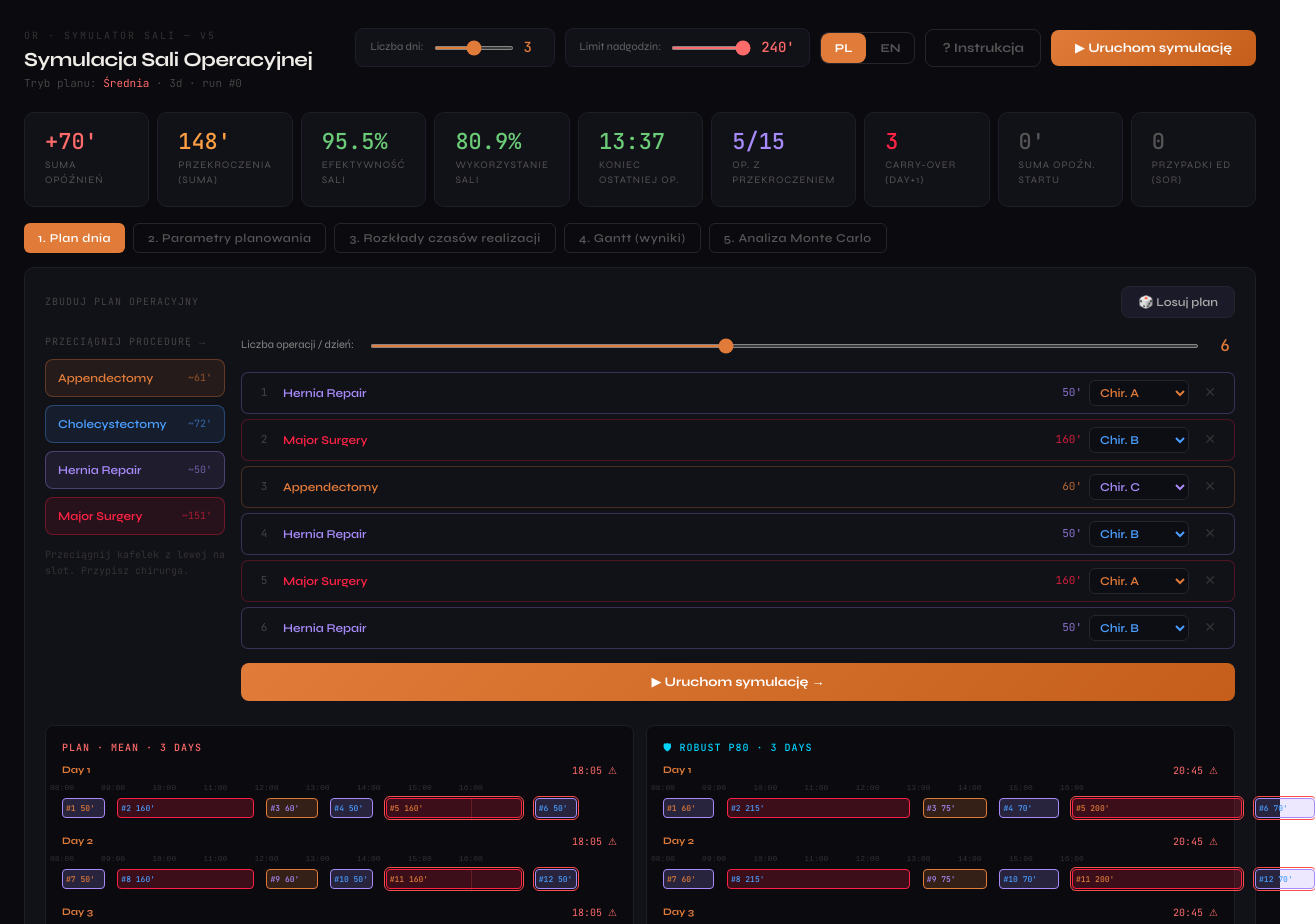
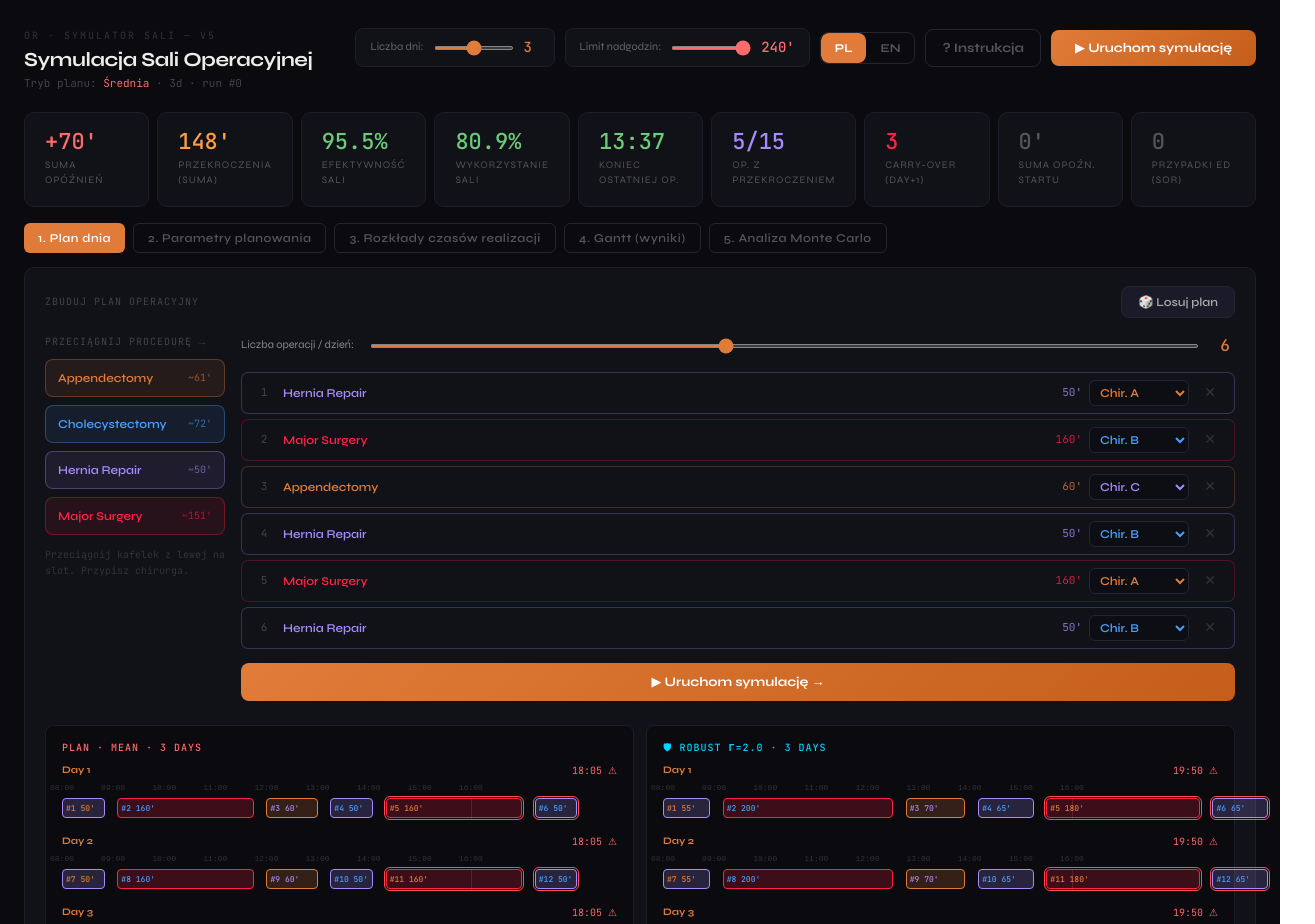
Before and after one commit to stanszulc/operating-room-simulator, a React (Vite) app in the folder or-simulator/: page / in a window 1280 px wide. Shown: the top 924 px of the page, 1315 px wide, since content can reach past the window. Built offline with nearby package versions, Linux system fonts and the light colour scheme.

Commit message:
v5: MIT Box Uncertainty Set - Gamma parameter, smart buffer allocation by sigma

```diff
--- a/or-simulator/src/App.jsx
+++ b/or-simulator/src/App.jsx
@@ -337,18 +337,54 @@ function getGlobalPlanned(procParams, proc, planMode, customOffsets) {
   return Math.max(10, Math.round((base + offset) / 5) * 5);
 }
 
+// ── MIT Robust Planning — Box Uncertainty Set ────────────────────────────
+// Allocates a total budget of Gamma × max_deviation across all operations.
+// Operations with higher σ (more variable) get proportionally more buffer.
+// Returns a map: { proc_surg_key → planned_minutes }
+function buildRobustPlan(plan, matrix, procParams, gamma) {
+  if (!plan || plan.length === 0) return {};
+
+  // For each op compute: p50 (base) and max_deviation = p80 - p50
+  const ops = plan.map(op => {
+    const cell = matrix[op.proc]?.[op.chir];
+    const { sigma } = procParams[op.proc] ?? { sigma: 0.28 };
+    const p50 = cell?.p50 ?? Math.round(lognormP50(
+      procParams[op.proc]?.mu ?? 4.06, sigma));
+    const p80 = cell?.p80 ?? Math.round(lognormP80(
+      procParams[op.proc]?.mu ?? 4.06, sigma));
+    const deviation = Math.max(0, p80 - p50); // max possible overrun
+    return { proc: op.proc, chir: op.chir, p50, deviation, sigma };
+  });
+
+  // Total budget = Gamma × max single deviation
+  const maxDev = Math.max(...ops.map(o => o.deviation), 1);
+  const totalBudget = gamma * maxDev;
+
+  // Allocate proportionally to deviation (higher σ → more buffer)
+  const totalDev = ops.reduce((a, o) => a + o.deviation, 0) || 1;
+  const result = {};
+  ops.forEach(op => {
+    const key = `${op.proc}__${op.chir}`;
+    const share = totalDev > 0 ? op.deviation / totalDev : 0;
+    const buffer = Math.round(share * totalBudget);
+    result[key] = Math.max(10, Math.round((op.p50 + buffer) / 5) * 5);
+  });
+  return result;
+}
+
 // Robust plan — uses surgeon × procedure matrix (per-surgeon statistics)
 function getPlanned(matrix, proc, surg, planMode, customOffsets) {
   if (planMode === "robust") {
+    // robustPlan map is passed via customOffsets._robustPlan
+    const robustPlan = customOffsets?._robustPlan;
+    if (robustPlan) {
+      const key = `${proc}__${surg}`;
+      return robustPlan[key] ?? 60;
+    }
+    // fallback: p80 per surgeon
     const cell = matrix[proc]?.[surg];
     if (!cell) return 60;
-    const level = customOffsets?._level ?? 0.8; // default P80
-    // interpolate between p50 and p80 based on level
-    const base = level <= 0.5 ? cell.p50
-               : level >= 0.8 ? cell.p80
-               : Math.round(cell.p50 + (cell.p80 - cell.p50) * ((level - 0.5) / 0.3));
-    const offset = customOffsets?.[proc] ?? 0;
-    return Math.max(10, Math.round((base + offset) / 5) * 5);
+    return Math.max(10, Math.round(cell.p80 / 5) * 5);
   }
   const cell = matrix[proc]?.[surg];
   if (!cell) return 60;
@@ -637,8 +673,13 @@ function simulateDual(plan, procParams, matrix, planMode, customOffsets, robustL
     return days;
   };
 
-  const baseFn   = (proc, surg) => getGlobalPlanned(procParams, proc, planMode, customOffsets);
-  const robustFn = (proc, surg) => getPlanned(matrix, proc, surg, "robust", { ...customOffsets, _level: robustLevel });
+  const baseFn = (proc, surg) => getGlobalPlanned(procParams, proc, planMode, customOffsets);
+
+  // Build robust plan once using Gamma (robustLevel is now Gamma)
+  const robustPlanMap = buildRobustPlan(plan, matrix, procParams, robustLevel);
+  const robustFn = (proc, surg) => getPlanned(matrix, proc, surg, "robust", {
+    ...customOffsets, _robustPlan: robustPlanMap
+  });
 
   return {
     base:   runPlan(baseFn),
@@ -738,9 +779,13 @@ function MiniGantt({ slots, matrix, procParams, planMode, customOffsets, planCol
   const filledSlots = slots.filter(s => s.proc !== null);
   if (filledSlots.length === 0) return null;
   const W = 460;
-  const calcDur = (s) => planMode === "robust"
-    ? getPlanned(matrix, s.proc, s.chir, "robust", customOffsets)
-    : getGlobalPlanned(procParams, s.proc, planMode, customOffsets);
+  const calcDur = (s) => {
+    if (planMode === "robust") {
+      const robustMap = buildRobustPlan(filledSlots, matrix, procParams, customOffsets?._level ?? robustLevel ?? 2);
+      return robustMap[`${s.proc}__${s.chir}`] ?? 60;
+    }
+    return getGlobalPlanned(procParams, s.proc, planMode, customOffsets);
+  };
 
   const days = Array.from({ length: numDays }, (_, d) => {
     let t = START;
@@ -760,7 +805,7 @@ function MiniGantt({ slots, matrix, procParams, planMode, customOffsets, planCol
       <div style={{ fontSize:10, letterSpacing:"0.1em", color: planColor, textTransform:"uppercase",
         fontFamily:"'JetBrains Mono',monospace", marginBottom:8, fontWeight:700 }}>
         {planMode === "robust"
-          ? `🛡 Robust P${Math.round((customOffsets?._level ?? 0.8)*100)}`
+          ? `🛡 Robust Γ=${(customOffsets?._level ?? 2).toFixed(1)}`
           : `Plan · ${planMode.toUpperCase()}`}
         {" · "}{numDays} {numDays === 1 ? "day" : "days"}
       </div>
@@ -1036,7 +1081,7 @@ export default function ORSimV5() {
   const [mcIterations, setMcIterations] = useLocalStorage("or_mcIter", 500);
   const [revenuePerMin, setRevenuePerMin] = useLocalStorage("or_revenue", 160);
   const [overtimeCostPerMin, setOvertimeCostPerMin] = useLocalStorage("or_otcost", 10);
-  const [robustLevel, setRobustLevel] = useLocalStorage("or_robustLevel", 0.8);
+  const [robustLevel, setRobustLevel] = useLocalStorage("or_robustLevel", 2.0);
 
   const t = T[lang];
   const matrix = useMemo(() => generateHistory(procParams), [procParams]);
@@ -1360,62 +1405,72 @@ export default function ORSimV5() {
                 <ModeBtn key={mode} mode={mode} active={planMode===mode} onClick={handleModeChange} label={cfg.label} desc={cfg.desc} color={cfg.color} />
               ))}
             </div>
-            {/* robust level slider */}
+            {/* robust level slider — now Gamma */}
             <div style={{ background:"#0d0d1a", borderRadius:8, padding:"12px 16px", marginBottom:12,
               border:"1px solid #00d4ff33" }}>
               <div style={{ display:"flex", alignItems:"center", gap:12 }}>
                 <span style={{ fontSize:11, color:"#00d4ff", fontWeight:600, whiteSpace:"nowrap" }}>
-                  🛡 Robust level:
+                  🛡 Γ (Gamma):
                 </span>
-                <input type="range" min={0.5} max={1.0} step={0.05} value={robustLevel}
+                <input type="range" min={0.5} max={slots.filter(s=>s.proc).length || 6} step={0.5}
+                  value={robustLevel}
                   onChange={e => setRobustLevel(parseFloat(e.target.value))}
                   style={{ flex:1, accentColor:"#00d4ff", cursor:"pointer" }} />
                 <span style={{ fontSize:14, fontWeight:700, color:"#00d4ff",
-                  fontFamily:"'JetBrains Mono',monospace", minWidth:40 }}>
-                  P{Math.round(robustLevel*100)}
+                  fontFamily:"'JetBrains Mono',monospace", minWidth:32 }}>
+                  {robustLevel.toFixed(1)}
                 </span>
               </div>
-              <div style={{ fontSize:10, color:"#555", marginTop:6, fontFamily:"'JetBrains Mono',monospace" }}>
+              <div style={{ fontSize:10, color:"#555", marginTop:4, fontFamily:"'JetBrains Mono',monospace" }}>
                 {lang==="pl"
-                  ? "Plan Robust używa tego percentyla z macierzy chirurg × procedura"
-                  : "Robust plan uses this percentile from surgeon × procedure matrix"}
+                  ? `Chronisz ${robustLevel.toFixed(1)} operacji — bufor rozdzielany wg zmienności (σ)`
+                  : `Protecting ${robustLevel.toFixed(1)} operations — buffer allocated by variability (σ)`}
               </div>
               {/* robust plan preview table */}
+              {slots.filter(s=>s.proc).length > 0 && (() => {
+                const validPlan = slots.filter(s => s.proc !== null);
+                const robustMap = buildRobustPlan(validPlan, matrix, procParams, robustLevel);
+                return (
                   <div style={{ marginTop:12, overflowX:"auto" }}>
                     <table style={{ width:"100%", borderCollapse:"collapse", fontSize:10 }}>
                       <thead><tr>
-                    <th style={{ color:"#00d4ff", fontSize:9 }}>{lang==="pl"?"Procedura":"Procedure"}</th>
-                    {SURGEONS.map(s => (
-                      <th key={s} style={{ color:SURGEON_COLORS[s], fontSize:9 }}>
-                        {lang==="pl"?"Chir.":"Surg."} {s}
-                      </th>
-                    ))}
+                        <th style={{ color:"#444", fontSize:9 }}>{lang==="pl"?"#":"#"}</th>
+                        <th style={{ color:"#444", fontSize:9 }}>{lang==="pl"?"Procedura":"Procedure"}</th>
+                        <th style={{ color:"#444", fontSize:9 }}>{lang==="pl"?"Chir.":"Surg."}</th>
+                        <th style={{ color:"#e07b39", fontSize:9 }}>P50</th>
+                        <th style={{ color:"#ff9f43", fontSize:9 }}>σ</th>
+                        <th style={{ color:"#00d4ff", fontSize:9 }}>Bufor</th>
+                        <th style={{ color:"#00d4ff", fontSize:9, fontWeight:700 }}>Robust</th>
                       </tr></thead>
                       <tbody>
-                    {PROCS.map(proc => (
-                      <tr key={proc}>
-                        <td style={{ color:"#666", fontSize:10, paddingRight:8 }}>{proc}</td>
-                        {SURGEONS.map(s => {
-                          const cell = matrix[proc]?.[s];
-                          const val = cell
-                            ? Math.max(10, Math.round(
-                                (robustLevel <= 0.5 ? cell.p50
-                                : robustLevel >= 0.8 ? cell.p80
-                                : Math.round(cell.p50 + (cell.p80 - cell.p50) * ((robustLevel - 0.5) / 0.3)))
-                              / 5) * 5)
-                            : "—";
-                          return (
-                            <td key={s} style={{ fontFamily:"'JetBrains Mono',monospace",
-                              color:"#00d4ff", fontWeight:600, textAlign:"center" }}>
-                              {val}'
+                        {validPlan.map((op, i) => {
+                          const key = `${op.proc}__${op.chir}`;
+                          const cell = matrix[op.proc]?.[op.chir];
+                          const { sigma, mu } = procParams[op.proc] ?? { mu: 4.06, sigma: 0.28 };
+                          const p50 = cell?.p50 ?? Math.round(lognormP50(mu, sigma));
+                          const robust = robustMap[key] ?? p50;
+                          const buffer = robust - p50;
+                          return (
+                            <tr key={i}>
+                              <td style={{ color:"#444", fontFamily:"'JetBrains Mono',monospace" }}>{i+1}</td>
+                              <td style={{ color:"#666" }}>{op.proc}</td>
+                              <td style={{ color:SURGEON_COLORS[op.chir], fontWeight:600 }}>{op.chir}</td>
+                              <td style={{ fontFamily:"'JetBrains Mono',monospace", color:"#e07b39" }}>{p50}'</td>
+                              <td style={{ fontFamily:"'JetBrains Mono',monospace", color:"#ff9f43" }}>{sigma.toFixed(2)}</td>
+                              <td style={{ fontFamily:"'JetBrains Mono',monospace",
+                                color: buffer > 0 ? "#00d4ff" : "#333" }}>
+                                {buffer > 0 ? `+${buffer}'` : "0'"}
                               </td>
+                              <td style={{ fontFamily:"'JetBrains Mono',monospace",
+                                color:"#00d4ff", fontWeight:700 }}>{robust}'</td>
+                            </tr>
                           );
                         })}
-                      </tr>
-                    ))}
                       </tbody>
                     </table>
                   </div>
+                );
+              })()}
             </div>
             <div style={{ background:"#0d0d14", borderRadius:8, padding:"12px 16px", fontSize:11, color:"#555", lineHeight:1.7 }}>
               <strong style={{ color:"#777" }}>{t.planning.explainTitle}</strong><br/>
@@ -1648,7 +1703,7 @@ export default function ORSimV5() {
                 </span>
                 <span style={{ display:"flex", alignItems:"center", gap:6, color:"#666" }}>
                   <span style={{ border:`2px solid ${robustColor}`, width:18, height:10, borderRadius:2, display:"inline-block" }} />
-                  <strong style={{ color:robustColor }}>Robust P{Math.round(robustLevel*100)}</strong>
+                  <strong style={{ color:robustColor }}>Robust Γ={robustLevel.toFixed(1)}</strong>
                 </span>
                 <span style={{ display:"flex", alignItems:"center", gap:6, color:"#666" }}>
                   <span style={{ background:"#aaa", width:18, height:10, borderRadius:2, display:"inline-block" }} />
@@ -1684,7 +1739,7 @@ export default function ORSimV5() {
               {/* robust plan */}
               <div className="card" style={{ borderTop:`2px solid ${robustColor}` }}>
                 <div style={{ display:"flex", justifyContent:"space-between", alignItems:"center", marginBottom:10 }}>
-                  <span style={{ fontSize:12, fontWeight:700, color:robustColor }}>Robust P{Math.round(robustLevel*100)}</span>
+                  <span style={{ fontSize:12, fontWeight:700, color:robustColor }}>Robust Γ={robustLevel.toFixed(1)}</span>
                   <span style={{ fontSize:11, fontFamily:"'JetBrains Mono',monospace",
                     color: robustSum.overtime ? "#ff6b6b" : "#6bcb77" }}>
                     {minToTime(robustSum.lastEnd)}{robustSum.overtime ? " ⚠" : " ✓"}
@@ -1703,8 +1758,8 @@ export default function ORSimV5() {
               <table style={{ width:"100%", borderCollapse:"collapse" }}>
                 <thead><tr>
                   {(lang==="pl"
-                    ? ["KPI", MODE_CONFIG[planMode].label, `Robust P${Math.round(robustLevel*100)}`, "Różnica"]
-                    : ["KPI", MODE_CONFIG[planMode].label, `Robust P${Math.round(robustLevel*100)}`, "Difference"]
+                    ? ["KPI", MODE_CONFIG[planMode].label, `Robust Γ=${robustLevel.toFixed(1)}`, "Różnica"]
+                    : ["KPI", MODE_CONFIG[planMode].label, `Robust Γ=${robustLevel.toFixed(1)}`, "Difference"]
                   ).map((h,i) => <th key={i} style={{ color: i===1?planColor:i===2?robustColor:"#444" }}>{h}</th>)}
                 </tr></thead>
                 <tbody>
@@ -1808,7 +1863,7 @@ export default function ORSimV5() {
               return (
                 <div style={{ display:"grid", gridTemplateColumns:"1fr 1fr", gap:12 }}>
                   {detailTable(days, planColor, `${MODE_CONFIG[planMode].label} — ${lang==="pl"?"szczegóły":"details"}`)}
-                  {detailTable(daysRobust, robustColor, `Robust P${Math.round(robustLevel*100)} — ${lang==="pl"?"szczegóły":"details"}`)}
+                  {detailTable(daysRobust, robustColor, `Robust Γ=${robustLevel.toFixed(1)} — ${lang==="pl"?"szczegóły":"details"}`)}
                 </div>
               );
             })()}
```
Lines whose indentation alone changed are shown as unchanged.
